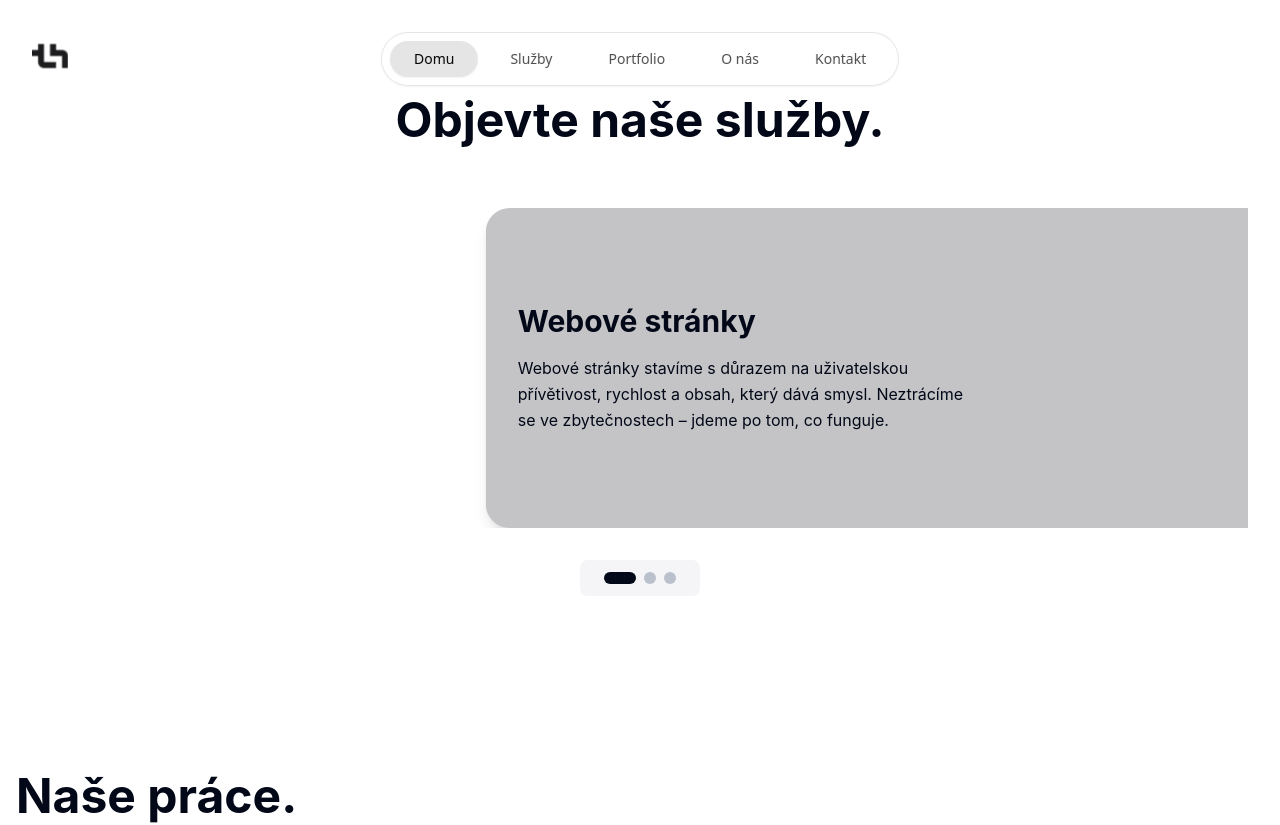
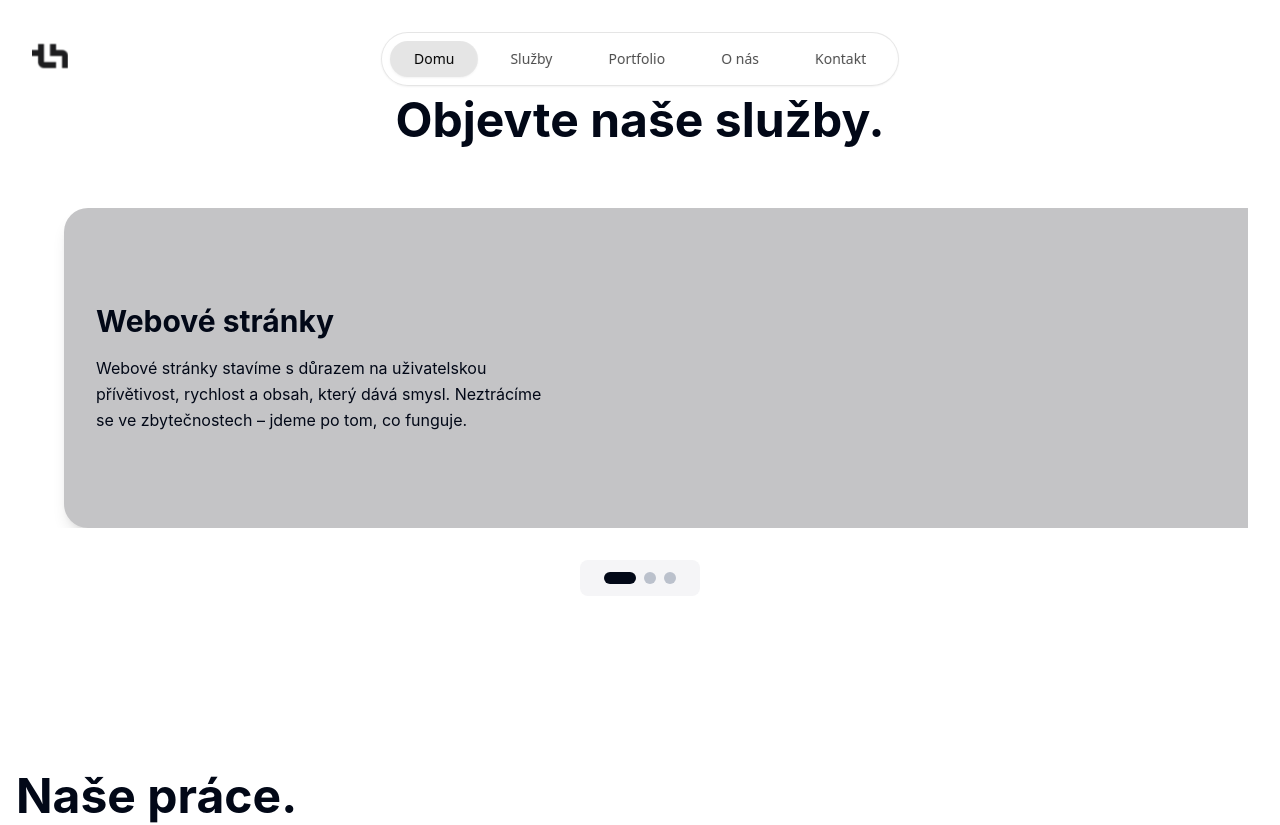
Before and after one commit to goDm04/apple-pages-clone, a React (Vite) app: page / in a window 1280 px wide. Shown: the top 825 px of the page. Built offline with nearby package versions, Linux system fonts and the light colour scheme.

Commit message:
Upravit karty pro pokrytí celé šířky
Karty nyní pokrývají celou šířku sekce, přičemž je viditelná pouze jedna karta najednou, s částečně viditelnými sousedními kartami.

```diff
--- a/src/components/ServicesSection.tsx
+++ b/src/components/ServicesSection.tsx
@@ -37,18 +37,18 @@ const ServicesSection = () => {
         <div
           className="flex transition-transform duration-500 ease-in-out"
           style={{
-            transform: `translateX(calc(-${activeIndex * 60}% + 20%))`,
-            width: `${services.length * 60}%`
+            transform: `translateX(-${activeIndex * 100}%)`,
+            width: `${services.length * 100}%`
           }}
         >
           {services.map((service, index) => (
             <div
               key={service.id}
-              className="flex-shrink-0 w-3/5 px-4 cursor-pointer"
+              className="flex-shrink-0 w-full px-8 cursor-pointer"
               onClick={() => setActiveIndex(index)}
             >
               <div className={`relative w-full h-80 rounded-3xl overflow-hidden shadow-lg bg-muted transition-all duration-500 ${
-                index === activeIndex ? 'scale-100 opacity-100' : 'scale-90 opacity-60'
+                index === activeIndex ? 'scale-100 opacity-100' : 'scale-95 opacity-70'
               }`}>
                 {index === activeIndex && (
                   <div className="absolute inset-0 bg-black/20">
```
